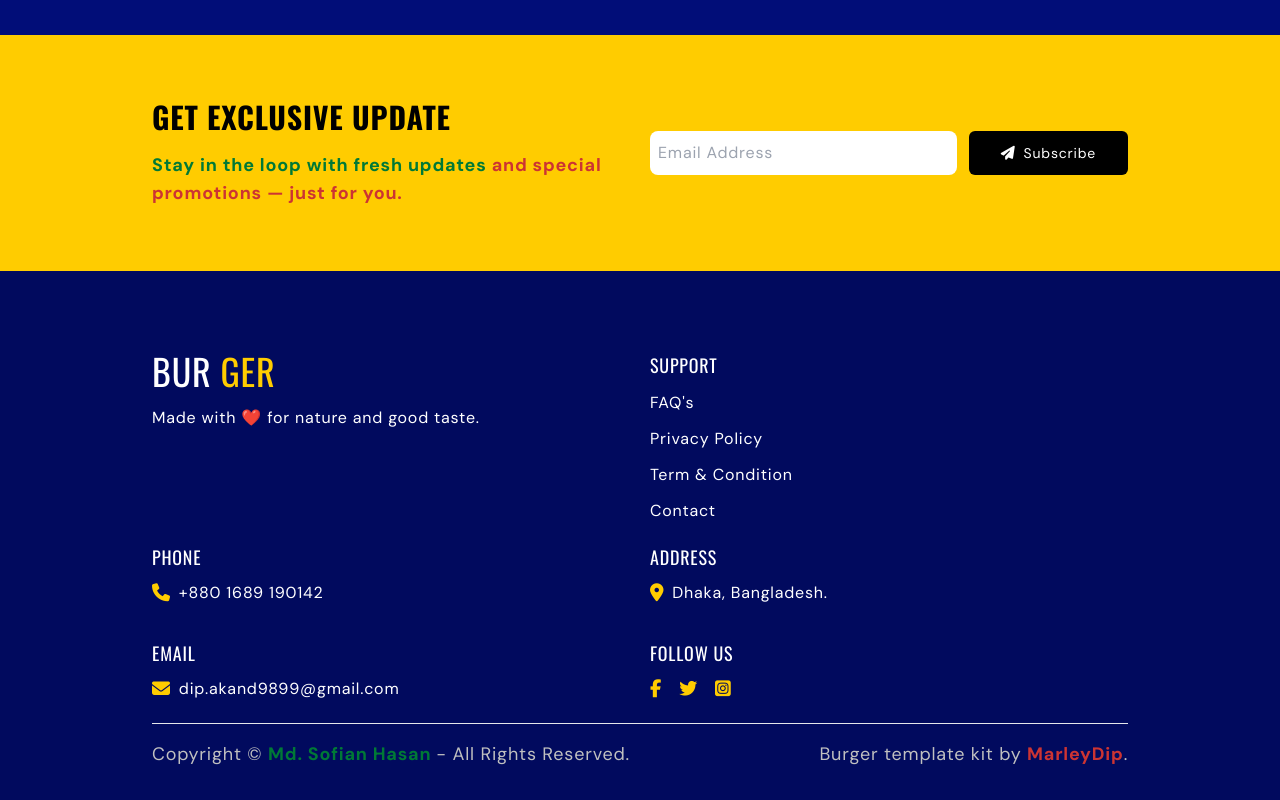
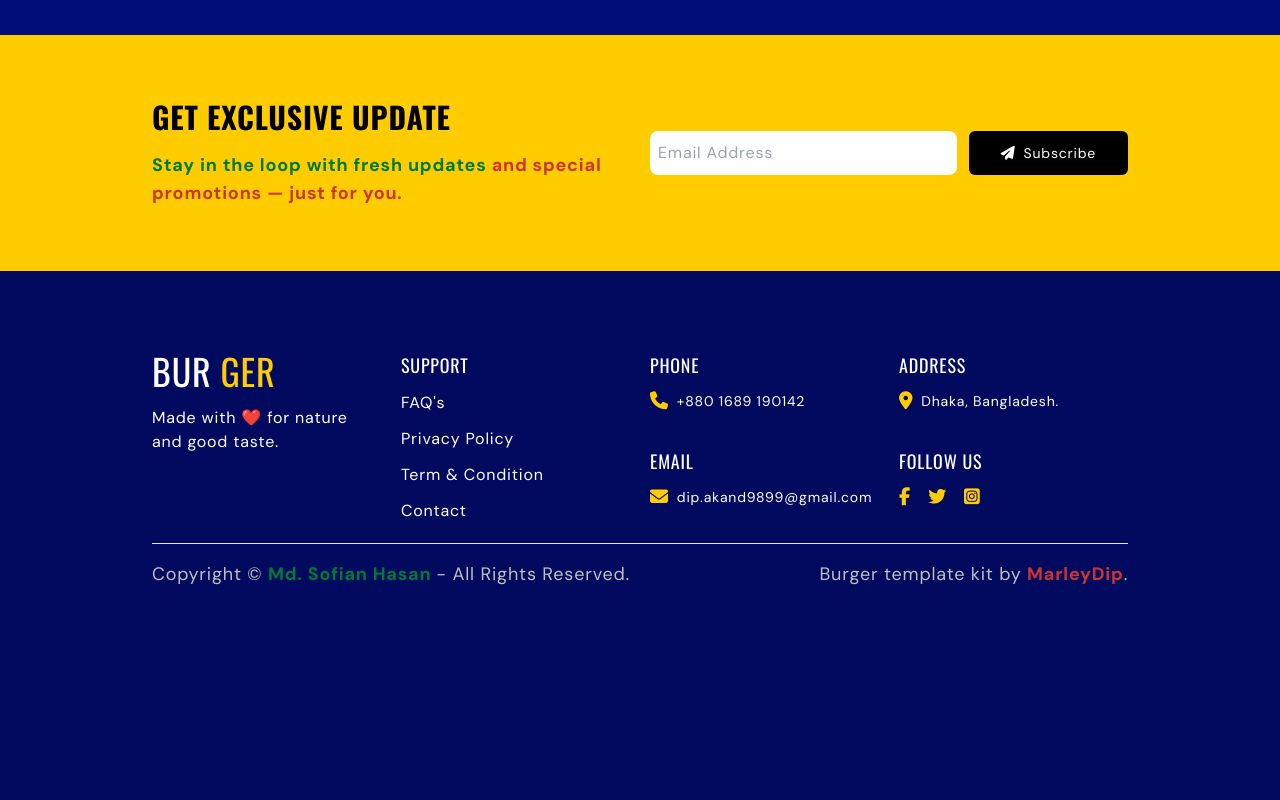
Before and after one commit to marleyDip/Burger-Landing-Page-Using-Tailwind-CSS-And-JS-DOM, a website: page src/index.html in a window 1280 px wide. Shown: the part 3994-4794 px from the top of the page. After the commit the page ends 4614 px from the top, so only its background shows below. Drawn offline with nearby package versions, Linux system fonts and the light colour scheme.

Commit message:
Contact Update

```diff
--- a/src/index.html
+++ b/src/index.html
@@ -1274,7 +1274,9 @@
         <section id="footer">
           <div class="container">
             <!-- Logo, Support, Contact & Address -->
-            <ul class="grid grid-cols-1 md:grid-cols-2 items-start gap-5 pb-5">
+            <ul
+              class="grid grid-cols-1 md:grid-cols-2 lg:grid-cols-4 items-start gap-5 pb-5"
+            >
               <!-- Logo -->
               <li>
                 <div class="space-y-3">
@@ -1313,7 +1315,7 @@
                 <div class="space-y-2">
                   <h3 class="text-lg uppercase font-oswald">Phone</h3>
 
-                  <p class="flex items-center gap-2">
+                  <p class="flex items-center gap-2 text-[14px]">
                     <i
                       class="fa-solid fa-phone text-lg text-secondaryColor"
                     ></i>
@@ -1326,7 +1328,7 @@
                 <div class="space-y-2">
                   <h3 class="text-lg uppercase font-oswald">Email</h3>
 
-                  <p class="flex items-center gap-2">
+                  <p class="text-[14px] flex items-center gap-2">
                     <i
                       class="fa-solid fa-envelope text-lg text-secondaryColor"
                     ></i>
@@ -1343,7 +1345,7 @@
                 <div class="space-y-2">
                   <h3 class="text-lg uppercase font-oswald">Address</h3>
 
-                  <p class="flex items-center gap-2">
+                  <p class="flex items-center gap-2 text-[14px]">
                     <i
                       class="fa-solid fa-location-dot text-lg text-secondaryColor"
                     ></i>
```
Also changed, not shown: dist/output.css.
